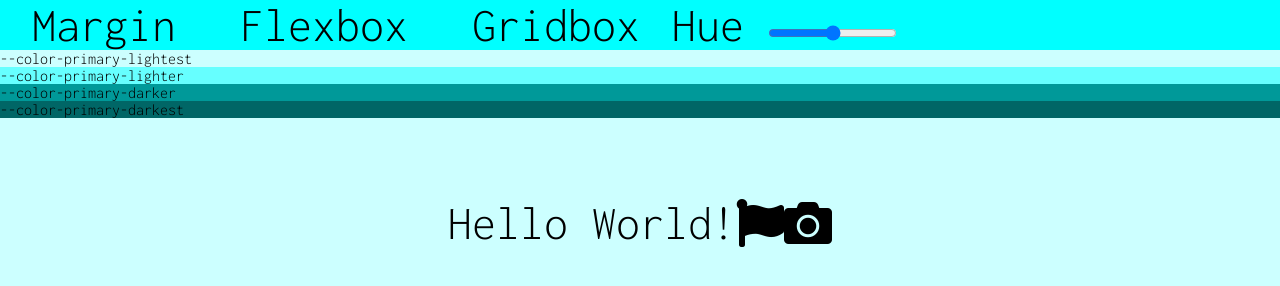
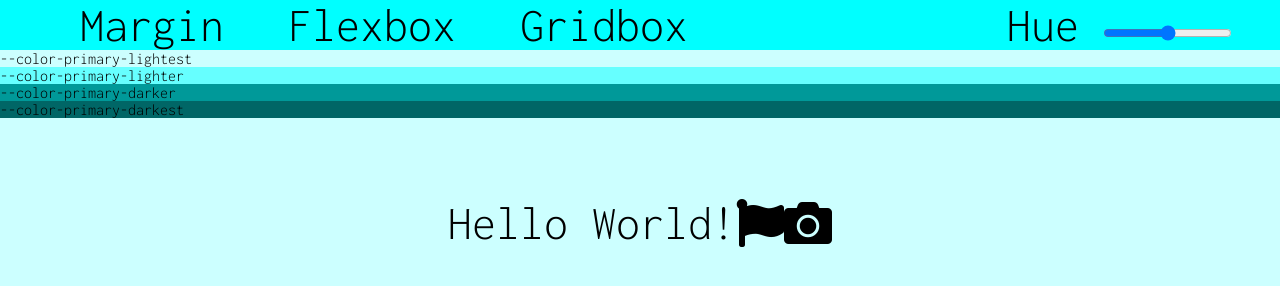
Before and after one commit to Szelbi/FlexGridBox, a plain HTML site: page index.html in a window 1280 px wide. Drawn offline with nearby package versions, Linux system fonts and the light colour scheme; files that its build step writes are made by us from their sources.

Commit message:
changed nav display from ul to 2 divs with display flex, space-between

```diff
--- a/index.html
+++ b/index.html
@@ -18,15 +18,17 @@
 <body>
 
     <nav>
-        <ul class="navbar-list">
-            <li class="navbar-list-item"><a href="#">Margin</a></li>
-            <li class="navbar-list-item"><a href="#">Flexbox</a></li>
-            <li class="navbar-list-item"><a href="#">Gridbox</a></li>
-            <li>
+        <div class="view-selector-container">
+            <a href="#">Margin</a>
+            <a href="#">Flexbox</a>
+            <a href="#">Gridbox</a>
+        </div>
+        <div class="property-container">
+            <div class="property-hue">
                 <label for="hue-slider">Hue</label>
                 <input id="hue-slider" name="hue-slider" type="range" min="0" max="360">
-            </li>
-        </ul>
+            </div>
+        </div>
     </nav>
     <div class="box box4">--color-primary-lightest</div>
     <div class="box box3">--color-primary-lighter</div>
--- a/style.scss
+++ b/style.scss
@@ -11,6 +11,7 @@
 	--spacing-unit: 1rem;
 
 	// /* Colors. */
+	--primary-color-text: black;
 	--h: 180; /*the initial hue*/
 	--s: 100%; /*the initial saturation*/
 	--l: 50%; /*the initial lightness*/
@@ -30,18 +31,17 @@ body {
 }
 
 nav {
+	display: flex;
+	padding: 0 3rem;
+	justify-content: space-between;
 	background: var(--color-primary);
 
-	.navbar-list {
+	.view-selector-container {
 		display: flex;
-		list-style-type: none;
-
 		a {
 			padding: 0 2rem;
 			color: var(--primary-color-text);
 			text-decoration: none;
-			display: block;
-			border-radius: 10rem;
 			// border: solid 1px black;
 			&:hover {
 				text-shadow: 3px 3px 2px var(--color-primary-darker);
```
